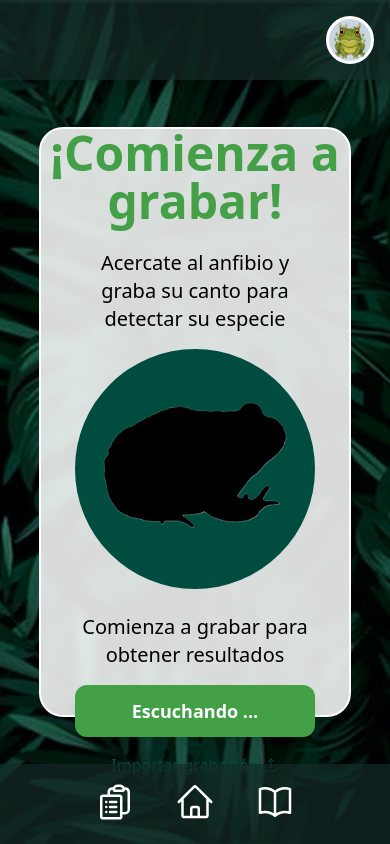
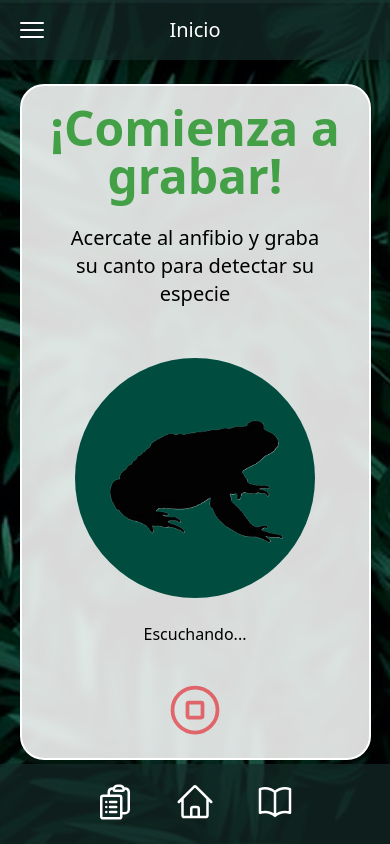
Before and after one commit to camiastrada/PhibIA-app, a React (Vite) app in the folder phibIA-app/frontend/: page /home in a window 390 px wide. Both pictures are taken after a click on the button "Grabar". Built offline with nearby package versions, Linux system fonts and the light colour scheme.

Commit message:
modify button record and topbar, add a new specie in the carrousell

```diff
--- a/phibIA-app/frontend/src/components/Topbar.tsx
+++ b/phibIA-app/frontend/src/components/Topbar.tsx
@@ -1,19 +1,22 @@
-import { Link } from "react-router-dom";
-import ProfileIcon from "../assets/sidebarIcons/profileIcon1.png"
+import { useLocation } from "react-router-dom";
 
+const paths: Record<string, string> = {
+    home: "Inicio",
+}
 export default function Topbar(){
+    const {pathname} = useLocation();
+    const page = pathname.split("/")[1];
     return(
-        <div className="fixed h-20 w-full bg-[#152C28]/70 text-white flex flex-row top-0 shadow-lg z-10 items-center md:hidden">
-            <div id="profileSection" className="absolute right-4 size-12 bg-slate-300 rounded-full flex items-center justify-center border-3 border-white">
-                <Link
-                    to="/profile"
-                    id="profileIcon">
-                    <img
-                    src={ProfileIcon}
-                    alt="Profile"
-                    className="size-12 rounded-full"
-                    />
-                </Link>
+        <div className="fixed h-15 w-full bg-[#152C28]/70 text-white flex flex-row top-0 shadow-lg z-10 items-center justify-between md:hidden">
+            <div id="profileSection" className="rounded-full flex items-center justify-center p-4">
+                <svg xmlns="http://www.w3.org/2000/svg" fill="none" viewBox="0 0 24 24" stroke-width="1.5" stroke="currentColor" className="size-8">
+                    <path stroke-linecap="round" stroke-linejoin="round" d="M3.75 6.75h16.5M3.75 12h16.5m-16.5 5.25h16.5" />
+                </svg>
+            </div>
+            <div className="absolute inset-x-0 flex items-center justify-center">
+                <p className="text-xl">
+                    {paths[page] ?? "pagina descocnocida"}
+                </p>
             </div>
         </div>
     )
--- a/phibIA-app/frontend/src/pages/Home.tsx
+++ b/phibIA-app/frontend/src/pages/Home.tsx
@@ -5,11 +5,14 @@ import specie1 from"../assets/speciesShadow/RhinellaArenarumShadow1.png";
 import specie2 from"../assets/speciesShadow/OdontophrynusAsperShadow2.png";
 import specie3 from"../assets/speciesShadow/BoanaPulchellaShadow3.png";
 import specie4 from"../assets/speciesShadow/CeratophrysCranwelliShadow4.png";
+import specie5 from"../assets/speciesShadow/LeptodactylusGracilisShadow5.png";
+
 
 function Home() {
   const [listening, setListenig] = useState(false);
+  const [isImport, setIsImport] = useState(false);
   const [actualShadow, setActualShadow] = useState(specie1);
-  const shadowsList = [specie1, specie2, specie3, specie4];
+  const shadowsList = [specie1, specie2, specie3, specie4, specie5];
 
   const changeShadow = () => {
     setActualShadow((prev) => {
@@ -34,7 +37,7 @@ function Home() {
   }, [listening]);
 
   return (
-    <div className="flex flex-col justify-around items-center h-7/10 w-4/5 bg-white/85 border-2 border-white backdrop-blur-xs rounded-3xl">
+    <div className="flex flex-col justify-around items-center w-9/10 h-4/5 md:h-7/10 md:w-4/5 bg-white/85 border-2 border-white backdrop-blur-xs rounded-3xl">
       <div id="titleSection">
         <h1 className="text-5xl font-bold mb-6 text-[#43A047]">¡Comienza a grabar!</h1> {/* 02372E*/}
         <p className="text-xl mb-4 text-center px-10 font-normal font-sans">
@@ -49,17 +52,25 @@ function Home() {
               <img src={logo} alt="Logo" className="w-60 h-auto" />
             )}
           </div>
-          <p className="text-xl mb-4 text-center px-10 font-normal font-sans">
+          {listening ? (
+            <p> Escuchando... </p>
+          ):
+          (
+          <p>
             Comienza a grabar para obtener resultados
           </p>
+          )}
       </div>
 
       <div id="buttonsSection" className="flex flex-col justify-around items-center">
-        <button type="button" onClick={() => setListenig(!listening)} className="flex flex-row justify-center bg-[#43A047] w-60 text-white px-6 py-3 rounded-xl shadow-lg hover:shadow-xl text-lg font-semibold hover:bg-[#357a38] transition-colors duration-200">
+        <button type="button" onClick={() => {setListenig(!listening); setIsImport(false)}} className={`flex flex-row justify-center cursor-pointer ${listening? "bg-transparent text-red-600 animate-pulse" : "bg-[#43A047] rounded-xl shadow-lg hover:shadow-xl hover:bg-[#357a38] text-white w-60 px-6 py-3 text-lg font-semibold"}`}>
           {listening ? (
-            <p>
-              Escuchando ...
-            </p>
+            <>
+              <svg xmlns="http://www.w3.org/2000/svg" fill="none" viewBox="0 0 24 24" stroke-width="1.5" stroke="currentColor" className="size-15">
+                <path stroke-linecap="round" stroke-linejoin="round" d="M21 12a9 9 0 1 1-18 0 9 9 0 0 1 18 0Z" />
+                <path stroke-linecap="round" stroke-linejoin="round" d="M9 9.563C9 9.252 9.252 9 9.563 9h4.874c.311 0 .563.252.563.563v4.874c0 .311-.252.563-.563.563H9.564A.562.562 0 0 1 9 14.437V9.564Z" />
+              </svg>
+            </>
           ):
           (
             <>
@@ -72,12 +83,12 @@ function Home() {
             </>
           )}
         </button>
-        <a href="/home/import" className="mt-4 text-[#004D40] hover:text-[#02372E] flex flex-row justify-center items-center">
+        <button type="button" onClick={() => {setIsImport(true); setListenig(false)}} className={`mt-4 text-[#004D40] hover:text-[#02372E] flex-row justify-center items-center ${listening ? "hidden" : "flex"}`}>
           Importar grabación
           <svg xmlns="http://www.w3.org/2000/svg" fill="none" viewBox="0 0 24 24" stroke-width="1.5" stroke="currentColor" className="size-4 inline-block ml-1">
             <path stroke-linecap="round" stroke-linejoin="round" d="M3 16.5v2.25A2.25 2.25 0 0 0 5.25 21h13.5A2.25 2.25 0 0 0 21 18.75V16.5m-13.5-9L12 3m0 0 4.5 4.5M12 3v13.5" />
           </svg>
-        </a>
+        </button>
 
       </div>
 
```
Also changed, not shown: phibIA-app/frontend/src/assets/speciesShadow/LeptodactylusGracilisShadow5.png (added).
